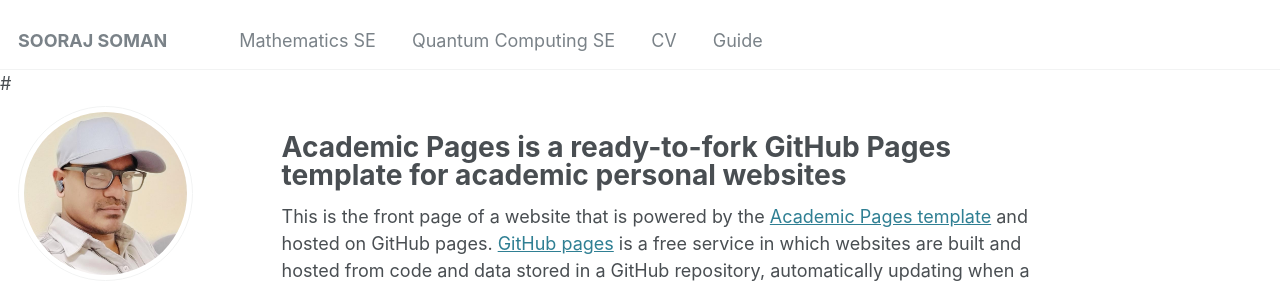
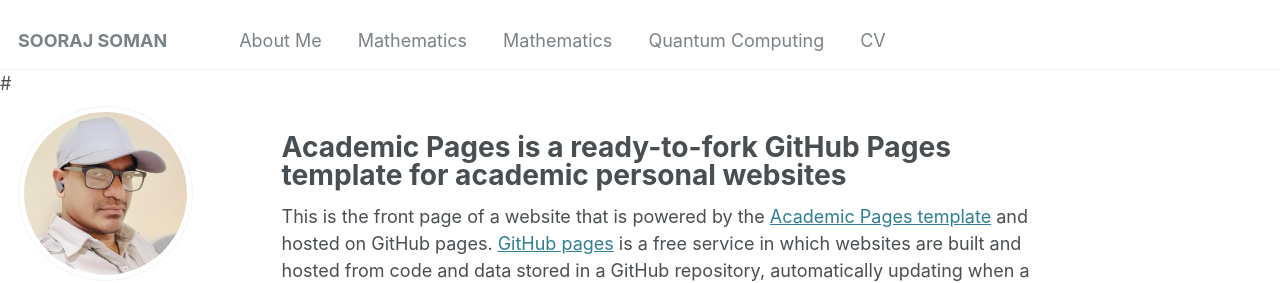
Before and after one commit to soorajss1729/soorajss1729.github.io, a Jekyll site: the page built from _pages/about.md, in a window 1280 px wide. Shown: the top 283 px of the page. Built offline with Jekyll 4.4.1, drawn with Linux system fonts in a browser that asks for light colours.

Commit message:
Update navigation.yml

```diff
--- a/_data/navigation.yml
+++ b/_data/navigation.yml
@@ -5,10 +5,16 @@
 # prevent it from being included in the site.
 
 main:
-  - title: "Mathematics SE"
+  - title: "About Me"
     url: /publications/
 
-  - title: "Quantum Computing SE"
+  - title: "Mathematics"
+    url: /publications/
+
+  - title: "Mathematics"
+    url: /publications/
+
+  - title: "Quantum Computing"
     url: /publications/
 
 #  - title: "Publications"
@@ -29,5 +35,5 @@ main:
   - title: "CV"
     url: /cv/
 
-  - title: "Guide"
+#  - title: "Guide"
     url: /markdown/
```
